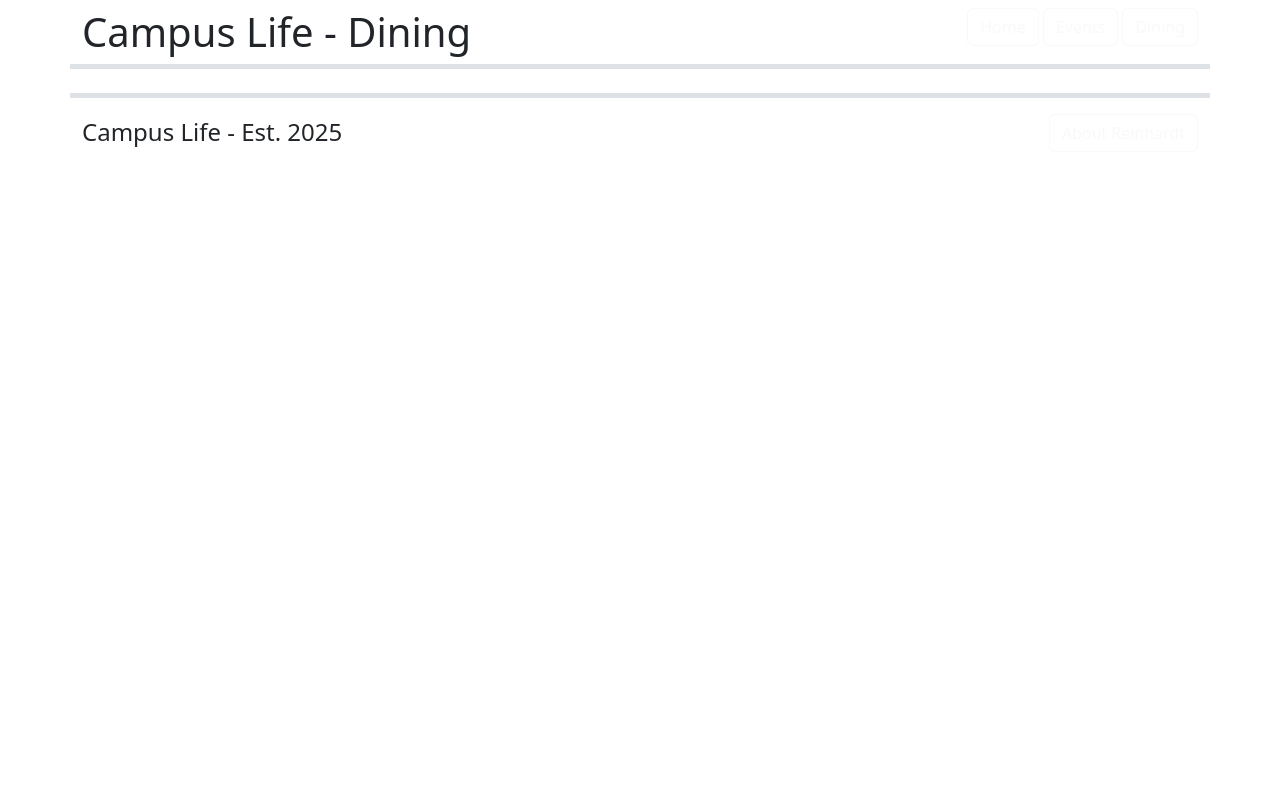
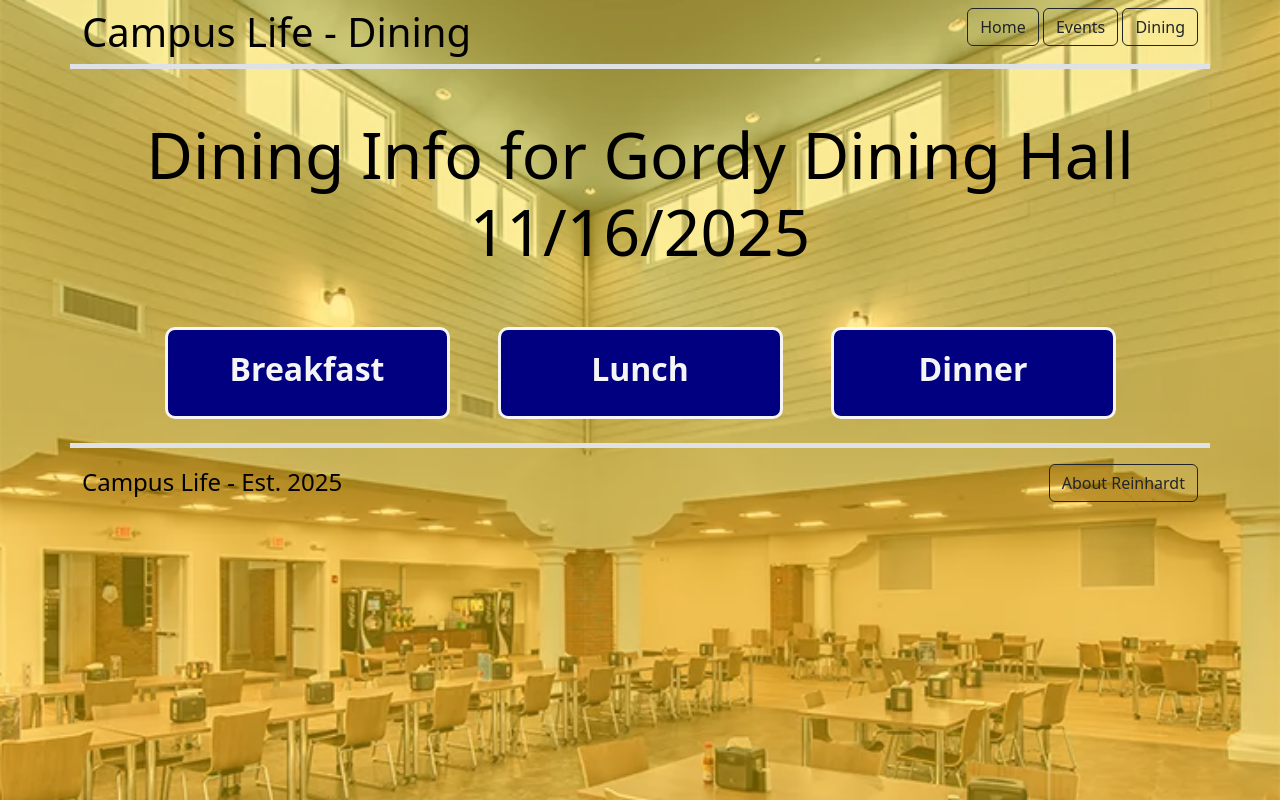
Before and after one commit to rizzle197/campus-life-super-app, a plain HTML site: page dining.html in a window 1280 px wide. Drawn offline with nearby package versions, Linux system fonts and the light colour scheme.

Commit message:
renamed some variables related to text boxes and backgrounds in style.css and index.html. Created general layout for dining.html and a js script that displays the current date on the page

```diff
--- a/css/style.css
+++ b/css/style.css
@@ -1,5 +1,5 @@
-.image_background {
-/* Adding a background for website and blue color overlay */
+.home-background {
+    /* Adding a background for home page and blue color overlay */
     background:
         linear-gradient(rgba(0, 51, 153, .5), rgba(0, 51, 153, .5)),    /* Blue translucent overlay for the background image */
         url('../images/reinhardt-background.jpg') no-repeat center fixed;
@@ -7,19 +7,38 @@
     color:white;    /* White text color */
 }
 
+.dining-background {
+    /* Background for the dining page and a yellow overlay */
+    background:
+        linear-gradient(rgb(255, 215, 0, .4), rgb(255, 215, 0, .4)),
+        url('../images/gordy-dining-hall.jpg') no-repeat center fixed;
+    background-size: cover;
+    color: black;
+}
+
 /* Makes text bigger */
 .text-large {
     font-size: 400%;
 }
 
-/* Text box to make text stand out on the page */
-.text-box {
-    border: 2px solid gold;
+/* Yellow text box to make text stand out on the page */
+.yellow-text-box {
+    border: 3px solid black;
     padding: 20px;
     border-radius: 10px;
     background-color: gold;
     color: black;
-    width: fill;     /* Forms box around text */
+    width: fill;     /* Forms box around text width: fill; */
+}
+
+/* Blue text box for better text readability on yellow background */
+.blue-text-box {
+    border: 3px solid whitesmoke;
+    padding: 20px;
+    border-radius: 10px;
+    background-color: navy;
+    color: whitesmoke;
+    width: fill;     /* Forms box around text width: fill; */
 }
 
 /* Yellow clickable blocks that are buttons to redirect to specific pages */
@@ -38,6 +57,7 @@
     background-color: gold;
     border-radius: 12px;
     padding: 20px;
+    border: 3px solid black;
 
     font-size: 30px;
     cursor: pointer;
--- a/dining.html
+++ b/dining.html
@@ -7,20 +7,52 @@
         <!-- Link to CSS -->
         <link rel="stylesheet" href="./css/style.css">
     </head>
-    <body>
+    <body class="dining-background">
         <header>
             <div class="container d-flex justify-content-between pt-2 border-bottom border-5">
                 <h1>Campus Life - Dining</h1>
                 <nav>
-                    <a href="./index.html" class="btn btn-outline-light">Home</a>
-                    <a href="./events.html" class="btn btn-outline-light">Events</a>
-                    <a href="./dining.html" class="btn btn-outline-light">Dining</a>
+                    <a href="./index.html" class="btn btn-outline-dark">Home</a>
+                    <a href="./events.html" class="btn btn-outline-dark">Events</a>
+                    <a href="./dining.html" class="btn btn-outline-dark">Dining</a>
                 </nav>
             </div>
         </header>
 
         <!-- Main content area -->
         <main>
+            <div class="container justify-content-center">
+
+                <h1 class="text-center text-large pt-5">
+                    Dining Info for Gordy Dining Hall <span id="current-date"></span>
+                </h1>
+
+
+                <div class="row justify-content-center pt-5">
+
+                    <!-- Breakfast info column -->
+                    <section class="col-md-3 blue-text-box mx-4">
+                        <h2 class="text-center fw-bold">Breakfast</h2>
+
+
+
+
+                    </section>
+
+                    <!-- Lunch info column -->
+                    <section class="col-md-3 blue-text-box mx-4">
+                        <h2 class="text-center fw-bold">Lunch</h2>
+
+
+                    </section>
+
+                    <!-- Dinner info column -->
+                    <section class="col-md-3 blue-text-box mx-4">
+                        <h2 class="text-center fw-bold">Dinner</h2>
+
+
+                    </section>
+                </div>
 
 
 
@@ -32,21 +64,13 @@
 
 
 
-
-
-
-
-
-
-
-
-
-
+            </div>
         </main>
         <footer class="container d-flex justify-content-between pt-3 mt-4 border-top border-5">
             <p class="fs-4 m-0">Campus Life - Est. 2025</p>
             <!-- Link to about page created by Reinhardt -->
-            <a href="https://www.reinhardt.edu/about/" class="btn btn-outline-light ">About Reinhardt</a>
+            <a href="https://www.reinhardt.edu/about/" class="btn btn-outline-dark">About Reinhardt</a>
         </footer>
+        <script src="./js/script.js"></script>
     </body>
 </html>
--- a/js/script.js
+++ b/js/script.js
@@ -0,0 +1,13 @@
+// Displaying today's date on the dining page
+    let currentDate = new Date();
+
+    // Setting variables for day, month, and year
+    let cDay = currentDate.getDate();
+    let cMonth = currentDate.getMonth() + 1;        // January is zero in this, so + 1 so it shows correctly
+    let cYear = currentDate.getFullYear();
+
+    // Formatting the day the right way "Month/Day/Year"
+    let formattedDate = cMonth + "/" + cDay + "/" +cYear;
+
+    // Displaying date in the html
+    document.getElementById("current-date").innerHTML = formattedDate;
```
Also changed, not shown: index.html (+4 -4 lines).
